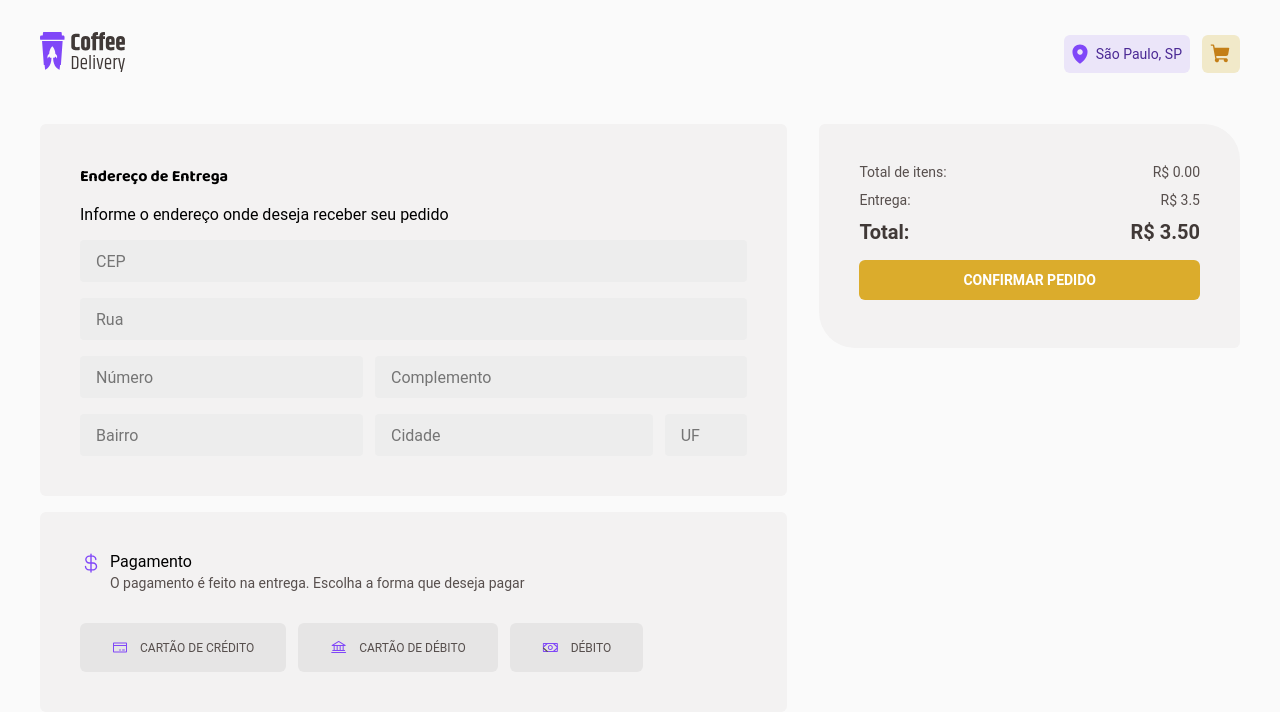
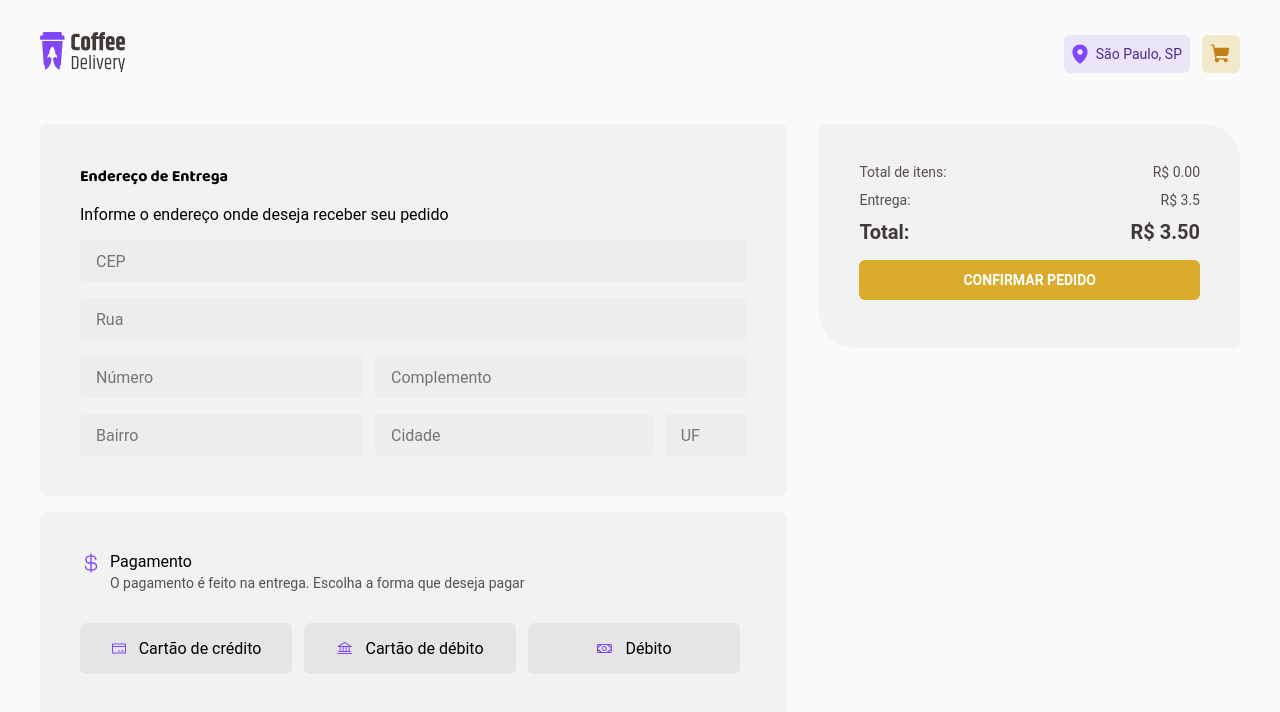
Before and after one commit to beatriizx/ignite-reactjs-coffe-delivery, a React (Vite) app: page /cart in a window 1280 px wide. Shown: the top 712 px of the page. Built offline with nearby package versions, Linux system fonts and the light colour scheme.

Commit message:
feat: stylized payment option button

```diff
--- a/src/sections/CartForm/index.tsx
+++ b/src/sections/CartForm/index.tsx
@@ -35,24 +35,24 @@ export const CartForm = () => {
         </div>
 
         <div className={styles.paymentOptions}>
-          <button
-            onClick={(e) => {
-              e.preventDefault();
-            }}
-          >
+          <label>
             <img src={creditCardIcon} alt="" />
-            <span>Cartão de crédito</span>
-          </button>
+            Cartão de crédito
+            <input type="radio" name="payment" id="payment1" />
+          </label>
 
-          <button>
+          <label>
             <img src={debitCardIcon} alt="" />
-            <span>Cartão de débito</span>
-          </button>
+            Cartão de débito
+            <input type="radio" name="payment" id="payment2" />
+          </label>
 
-          <button>
+          <label>
             <img src={cashIcon} alt="" />
-            <span> Débito</span>
-          </button>
+            Débito
+            <input type="radio" name="payment" id="payment3" />
+          </label>
+
         </div>
       </div>
     </form>
--- a/src/sections/CartForm/styles.module.scss
+++ b/src/sections/CartForm/styles.module.scss
@@ -57,14 +57,39 @@
       display: flex;
       gap: 0.75rem;
 
-      button {
+      label {
         display: flex;
         border-radius: 6px;
         background-color: #e6e5e5;
         align-items: center;
         justify-content: center;
         gap: 0.75rem;
-        padding: 1rem 2rem;
+        width: 180px;
+        position: relative;
+        padding: 1rem;
+        z-index: 10;
+
+        input {
+          opacity: 0;
+          position: absolute;
+          width: 100%;
+          height: 100%;
+
+          &:checked {
+            opacity: 1;
+            display: inline-block;
+            z-index: -1;
+            &::after {
+              content: '';
+              width: 100%;
+              height: 100%;
+              display: block;
+              background-color: #EBE5F9;
+              border: 1px solid #8047F8;
+              border-radius: 6px;
+            }
+          }
+        }
 
         span {
           color: var(--base-gray-700);
```
